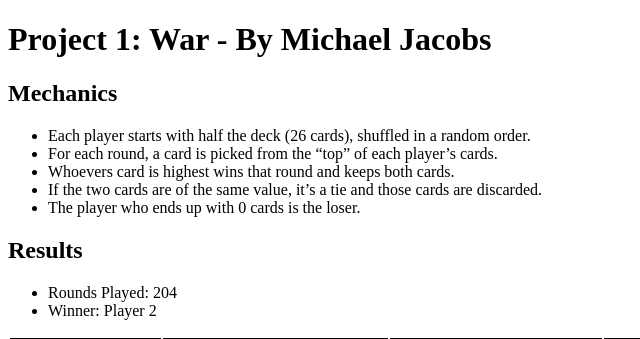
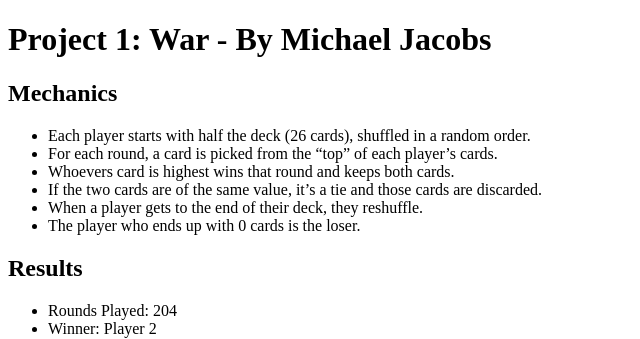
Before and after one commit to mike32jacobs/e2, a PHP site: page /index.php in a window 1280 px wide. Shown: the top 339 px of the page, without its empty margins (0-640 px from the left). Run offline with PHP 8.4, Linux system fonts and the light colour scheme.

Commit message:
Added reshuffle rule to Mechanics

```diff
--- a/p1/index-view.php
+++ b/p1/index-view.php
@@ -34,6 +34,7 @@
         <li>For each round, a card is picked from the “top” of each player’s cards.</li>
         <li>Whoevers card is highest wins that round and keeps both cards.</li>
         <li>If the two cards are of the same value, it’s a tie and those cards are discarded.</li>
+        <li>When a player gets to the end of their deck, they reshuffle.</li>
         <li>The player who ends up with 0 cards is the loser.</li>
     </ul>
 
```
